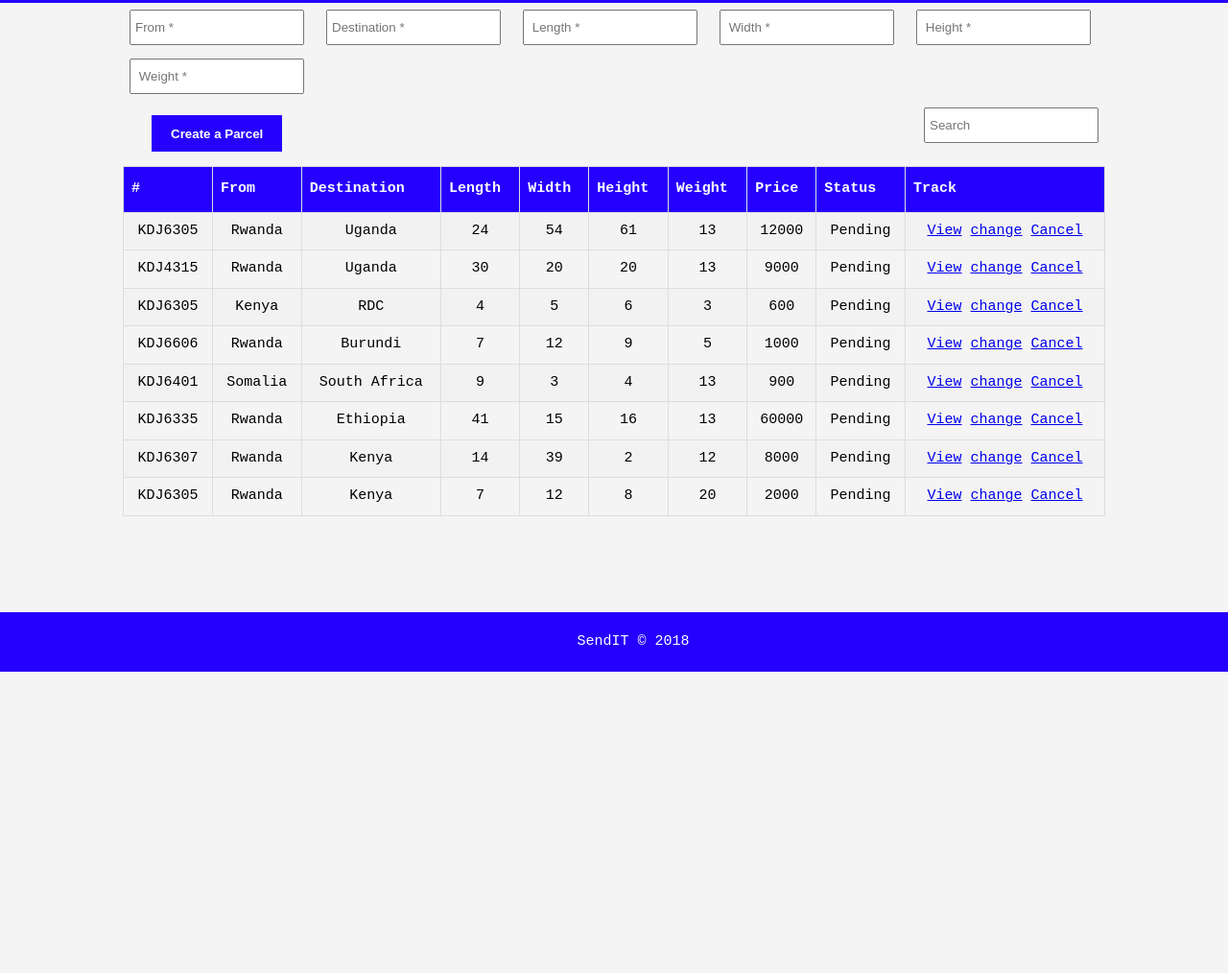
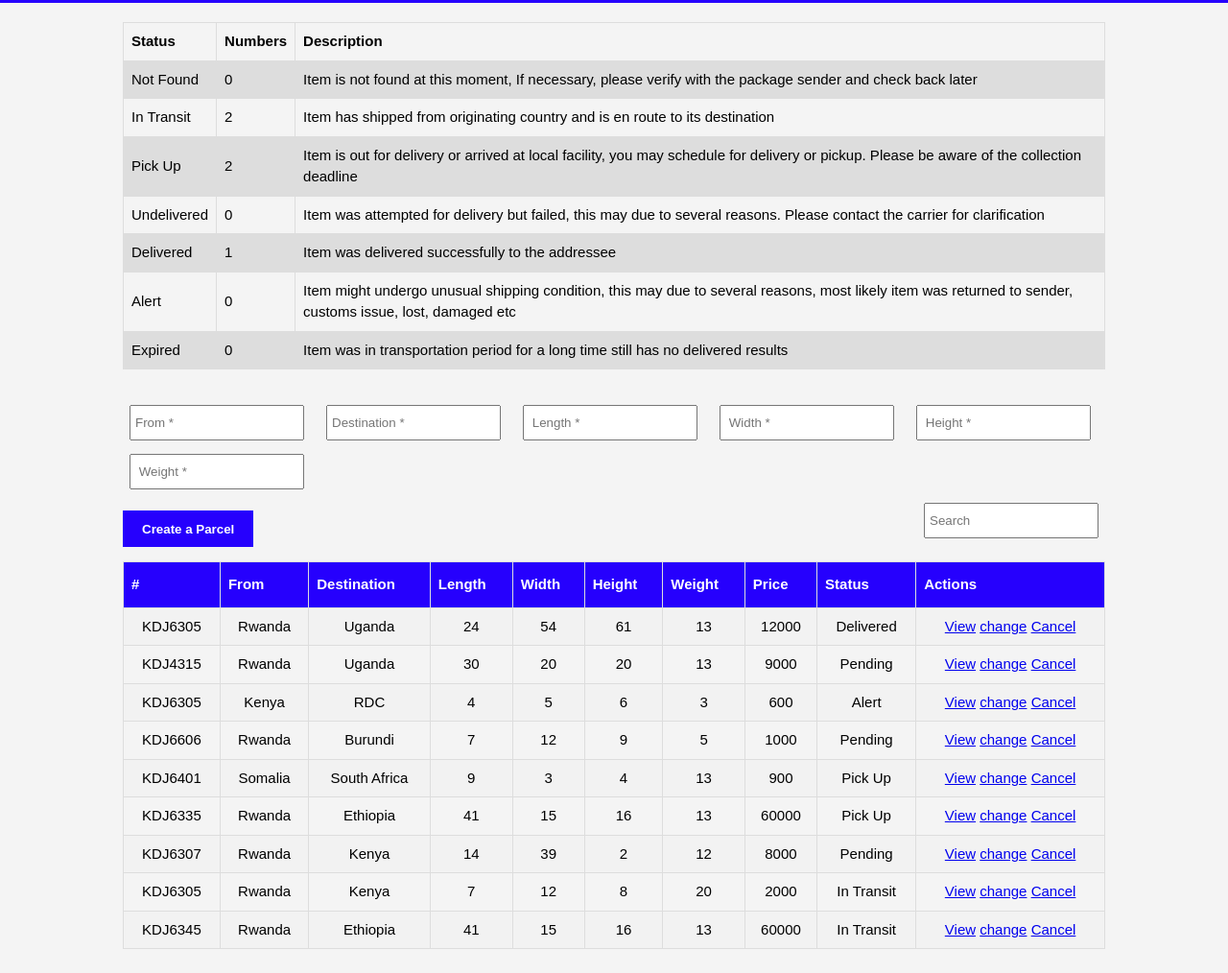
Before and after one commit to niomwungeri-fabrice/andela-dev-challange, a plain HTML site: page viewParcel.html in a window 1280 px wide. Shown: the part 100-1114 px from the top of the page at 96% size. Before the commit the page ends 800 px from the top, so only its background shows below. Drawn offline with Linux system fonts and the light colour scheme.

Commit message:
fixed page links and added status counder on viewParcel page

```diff
--- a/css/style.css
+++ b/css/style.css
@@ -40,7 +40,6 @@ ul{
 .btn_send{
     margin-top: 15px;
     margin-bottom: 15px;
-    margin-left: 30px;
     height: 38px;
     background: #2600fd;
     border: 0;
@@ -49,6 +48,13 @@ ul{
     color: white;
     font-weight: bold;
     float: left;
+}
+.create_Quote{
+    height: 38px;
+    background: #2600fd;
+    color: white;
+    font-weight: bold;
+    border: 0;
 }
 .input_g{
     padding: 4px;
@@ -70,7 +76,15 @@ ul{
     float: right;
 }
 
+.card {
+    box-shadow: 0 4px 8px 0 rgba(0,0,0,0.2);
+    transition: 0.3s;
+    width: 40%;
+}
 
+.card:hover {
+    box-shadow: 0 8px 16px 0 rgba(0,0,0,0.2);
+}
 
 @media screen and (max-width : 496px){
     .button_1{
@@ -138,7 +152,6 @@ article#main-article{
     float: left;
     width: 65%;
     margin-top: 10px;
-    background: white;
     padding: 5px;
 }
 .dark{
@@ -164,6 +177,7 @@ footer{
 #parcels {
     border-collapse: collapse;
     width: 100%;
+    margin-bottom: 25px;
 }
 
 #parcels td, #parcels th {
@@ -203,3 +217,19 @@ footer{
     width:25%;
     margin:0 auto;
 }
+table {
+    margin-bottom: 30px;
+    margin-top: 20px;
+    font-family: arial, sans-serif;
+    border-collapse: collapse;
+    width: 100%;
+}
+td, th {
+    border: 1px solid #dddddd;
+    text-align: left;
+    padding: 8px;
+}
+
+tr:nth-child(even) {
+    background-color: #dddddd;
+}
--- a/viewParcel.html
+++ b/viewParcel.html
@@ -3,7 +3,7 @@
 <head>
     <meta charset="utf-8" />
     <meta http-equiv="X-UA-Compatible" content="IE=edge">
-    <title>SendIT | Home </title>
+    <title>SendIT | view Parcel </title>
     <meta name="viewport" content="width=device-width, initial-scale=1">
     <meta name="descrition" content="Web app to deliver parcels">
     <meta name="kewords" content="Parcel, Delivery">
@@ -30,8 +30,51 @@
             </nav>
         </div>
     </header>
-    <section id="viewParcel">
+
         <div class="container">
+                <table>
+                    <tr>
+                        <th>Status</th>
+                        <th>Numbers</th>
+                        <th>Description</th>
+                    </tr>
+                    <tr>
+                        <td>Not Found</td>
+                        <td>0</td>
+                        <td>Item is not found at this moment, If necessary, please verify with the package sender and check back later</td>
+                    </tr>
+                    <tr>
+                        <td>In Transit</td>
+                        <td>2</td>
+                        <td>Item has shipped from originating country and is en route to its destination</td>
+                    </tr>
+                    <tr>
+                        <td>Pick Up</td>
+                        <td>2</td>
+                        <td>Item is out for delivery or arrived at local facility, you may schedule for delivery or pickup. Please be aware of the collection deadline</td>
+                    </tr>
+                    <tr>
+                        <td>Undelivered</td>
+                        <td>0</td>
+                        <td>Item was attempted for delivery but failed, this may due to several reasons. Please contact the carrier for clarification</td>
+                    </tr>
+                    <tr>
+                        <td>Delivered</td>
+                        <td>1</td>
+                        <td>Item was delivered successfully to the addressee</td>
+                    </tr>
+                    <tr>
+                        <td>Alert</td>
+                        <td>0</td>
+                        <td>Item might undergo unusual shipping condition, this may due to several reasons, most likely item was returned to sender, customs issue, lost, damaged etc</td>
+                    </tr>
+                    <tr>
+                        <td>Expired</td>
+                        <td>0</td>
+                        <td>Item was in transportation period for a long time still has no delivered results</td>
+                    </tr>
+                </table>
+
             <form>
               <input class="input_send" type="text" placeholder="From *" required>
               <input class="input_send" type="text" placeholder="Destination *" required>
@@ -43,6 +86,7 @@
               <button type="submit" class="btn_send">Create a Parcel</button>
               <input id="search" type="text" placeholder="Search">
             </form>
+
             <table id="parcels">
                 <tr>
                   <th>#</th>
@@ -54,7 +98,7 @@
                   <th>Weight</th>
                   <th>Price</th>
                   <th>Status</th>
-                  <th>Track</th>
+                  <th>Actions</th>
                 </tr>
                 <tr>
                   <td>KDJ6305</td>
@@ -65,7 +109,7 @@
                   <td>61</td>
                   <td>13</td>
                   <td>12000</td>
-                  <td>Pending</td>
+                  <td>Delivered</td>
                   <td>
                       <a href="#">View</a>
                       <a href="#">change</a>
@@ -97,7 +141,7 @@
                   <td>6</td>
                   <td>3</td>
                   <td>600</td>
-                  <td>Pending</td>
+                  <td>Alert</td>
                   <td>
                       <a href="#">View</a>
                       <a href="#">change</a>
@@ -129,7 +173,7 @@
                   <td>4</td>
                   <td>13</td>
                   <td>900</td>
-                  <td>Pending</td>
+                  <td>Pick Up</td>
                   <td>
                       <a href="#">View</a>
                       <a href="#">change</a>
@@ -145,7 +189,7 @@
                   <td>16</td>
                   <td>13</td>
                   <td>60000</td>
-                  <td>Pending</td>
+                  <td>Pick Up</td>
                   <td>
                       <a href="#">View</a>
                       <a href="#">change</a>
@@ -177,17 +221,30 @@
                   <td>8</td>
                   <td>20</td>
                   <td>2000</td>
-                  <td>Pending</td>
+                  <td>In Transit</td>
                   <td>
                     <a href="#">View</a>
                     <a href="#">change</a>
                     <a href="#">Cancel</a>
                   </td>
                 </tr>
+                <tr>
+                    <td>KDJ6345</td>
+                    <td>Rwanda</td>
+                    <td>Ethiopia</td>
+                    <td>41</td>
+                    <td>15</td>
+                    <td>16</td>
+                    <td>13</td>
+                    <td>60000</td>
+                    <td>In Transit</td>
+                    <td>
+                        <a href="#">View</a>
+                        <a href="#">change</a>
+                        <a href="#">Cancel</a>
+                    </td>
+                  </tr>
               </table>
         </div>
-    </section>
-
-    <footer>SendIT &copy; 2018</footer>
 </body>
 </html>
```
Also changed, not shown: about.html (+1 -1 lines), admin.html (+1 -1 lines), index.html (+2 -2 lines), login.html (+1 -1 lines), signUp.html (+1 -1 lines).
